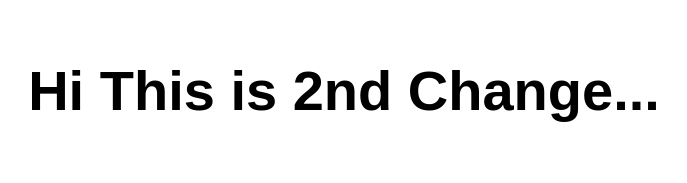
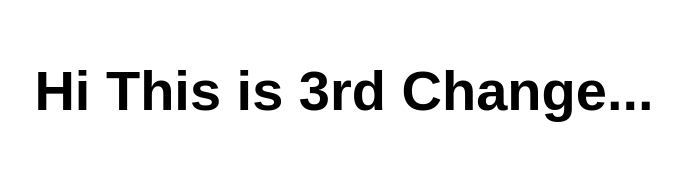
Before and after one commit to NARENDRAELURI/test2, a website: page src/index.html in a window 1280 px wide. Shown: the whole page, without its empty margins (296-983 px from the left). Drawn offline with Linux system fonts and the light colour scheme.

Commit message:
version3

```diff
--- a/src/index.html
+++ b/src/index.html
@@ -10,7 +10,7 @@
 
 <body>
   <main>
-    <h1>Hi This is 2nd Change...</h1>
+    <h1>Hi This is 3rd Change...</h1>
   </main>
 </body>
 
```
